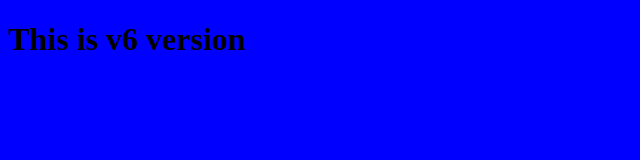
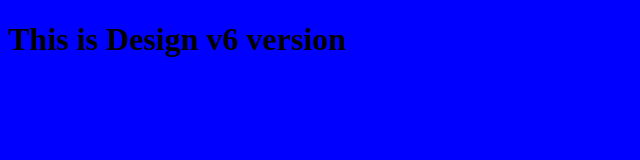
Before and after one commit to sambhavijha7585/myrepo, a plain HTML site: page index.html in a window 1280 px wide. Shown: the whole page, without its empty margins (0-640 px from the left). Drawn offline with Linux system fonts and the light colour scheme.

Commit message:
Changed H1

```diff
--- a/index.html
+++ b/index.html
@@ -7,6 +7,6 @@
     <title>Document</title>
 </head>
 <body>
-    <h1>This is v6 version</h1>
+    <h1>This is Design v6 version</h1>
 </body>
 </html>
```
